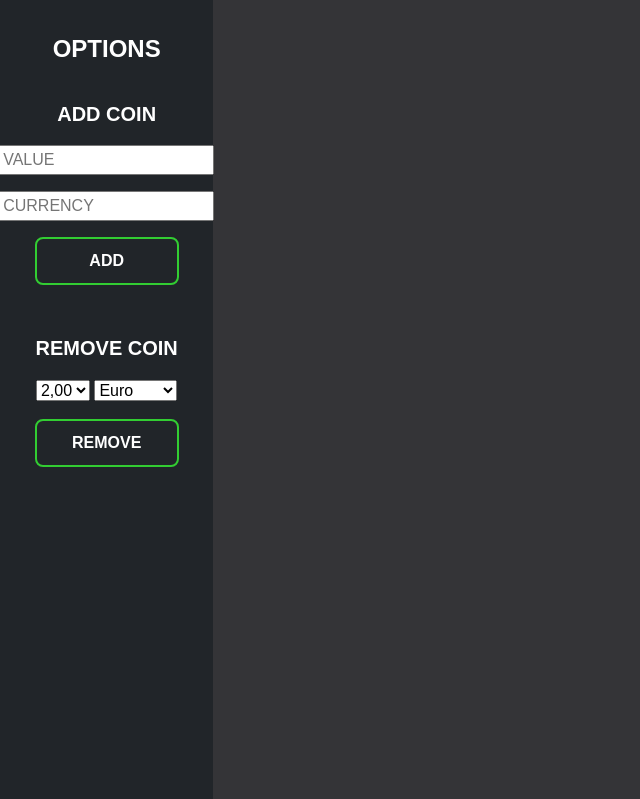
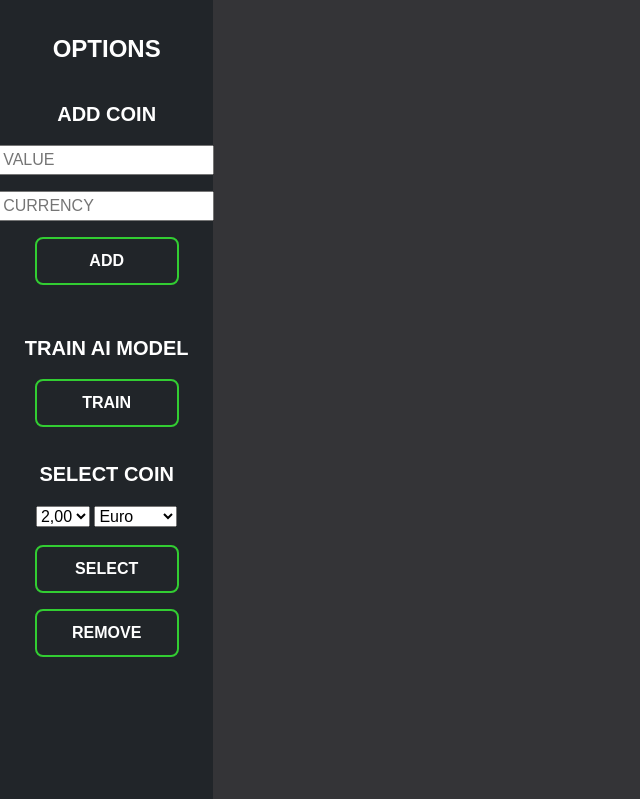
Before and after one commit to Alexander-H9/Makeathon_2022, a Flask app: page /admin in a window 1280 px wide. Shown: the part 79-878 px from the top of the page, without its empty margins (0-640 px from the left). Run offline with Flask 2, Linux system fonts and the light colour scheme.

Commit message:
funktioniert noch nicht :D

```diff
--- a/main.py
+++ b/main.py
@@ -40,6 +40,15 @@ def coin_add():
     try:
         data = measurement()
         database.save_training_data(value,currency,data)
+        return {}
+    except Exception as exception:
+        print(exception)
+        return exception,400
+
+@app.route("/train", methods=["POST"])
+def train():
+    try:
+        print("ICH TRAINIERE DAS MODEL")
         return {}
     except Exception as exception:
         print(exception)
--- a/static/js/admin.js
+++ b/static/js/admin.js
@@ -1,18 +1,20 @@
 const value_inpt = document.querySelector("#value-inpt");
 const currency_inpt = document.querySelector("#currency-inpt");
 const add_btn = document.querySelector("#add-btn");
+const train_btn = document.querySelector("#train-btn");
 const select_value = document.querySelector("#select-value");
 const select_currency = document.querySelector("#select-currency");
 const remove_btn = document.querySelector("#remove-btn");
 
 add_btn.addEventListener("click", async () => await sendCoinToServer());
+train_btn.addEventListener("click", async () => await trainAIModel());
 
 async function sendCoinToServer() {
     var value = value_inpt.value
     var currency = currency_inpt.value
     if (value && currency) {
         let response = await fetch("/coin/add?value="+value+"&currency="+currency, {
-            method: "POST",
+            method: "POST"
         });
         if (response.status != 200) {
             console.log("failed to send Coin to Server");
@@ -20,14 +22,22 @@ async function sendCoinToServer() {
     }
 }
 
-// THESE VALUES AND CURRENCY WILL BE LOADED FROM THE DATABASE!!!
+async function trainAIModel() {
+    let response = await fetch("/train", {
+        method: "POST"
+    });
+    if (response.status != 200) {
+        console.log("failed to train AI model");
+    }
+}
+
 async function loadCoinsFromServer() {
     let response = await fetch("/coins/load");
     if (response.status == 200) {
         res = await response.json();
         displayCoinsToDropdowns(res.values, res.currencies)
     } else {
-        console.log("failed to load brightness value from server")
+        console.log("failed to load coin informations from server")
     }
 }
 
--- a/templates/admin.html
+++ b/templates/admin.html
@@ -58,11 +58,20 @@
                             <button class="button opt-btn" id="add-btn" data-bs-toggle="tooltip" data-bs-placement="right" title="Train a new Coin"><strong>ADD</strong></button>
                         </li>
                         <li class="mb-2 mt-4">
-                            <span class="fs-5 fw-bold">REMOVE COIN</span>
+                            <span class="fs-5 fw-bold">TRAIN AI MODEL</span>
+                        </li>
+                        <li class="my-2">
+                            <button class="button opt-btn" id="train-btn" data-bs-toggle="tooltip" data-bs-placement="right" title="Remove the Coin from Database"><strong>TRAIN</strong></button>
+                        </li>
+                        <li class="mb-2 mt-4">
+                            <span class="fs-5 fw-bold">SELECT COIN</span>
                         </li>
                         <li class="my-2">
                             <select id="select-value" data-bs-toggle="tooltip" data-bs-placement="right" title="Select Coin Value"></select>
                             <select id="select-currency" data-bs-toggle="tooltip" data-bs-placement="right" title="Select Coin Currency"></select>
+                        </li>
+                        <li class="my-2">
+                            <button class="button opt-btn" id="select-btn" data-bs-toggle="tooltip" data-bs-placement="right" title="Remove the Coin from Database"><strong>SELECT</strong></button>
                         </li>
                         <li class="my-2">
                             <button class="button opt-btn" id="remove-btn" data-bs-toggle="tooltip" data-bs-placement="right" title="Remove the Coin from Database"><strong>REMOVE</strong></button>
```
